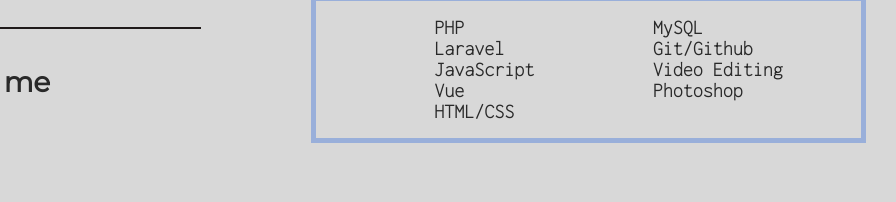
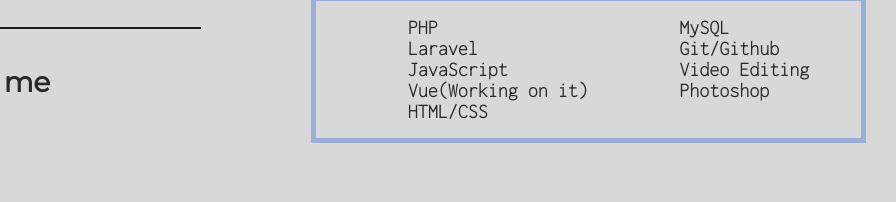
Before and after one commit to charles3399/portfolio, a plain HTML site: page index.html in a window 1280 px wide. Shown: the part 783-985 px from the top of the page, 384-1280 px from the left. Drawn offline with Linux system fonts and the light colour scheme.

Commit message:
Text change

```diff
--- a/index.html
+++ b/index.html
@@ -107,7 +107,7 @@
                         <li>PHP</li>
                         <li>Laravel</li>
                         <li>JavaScript</li>
-                        <li>Vue</li>
+                        <li>Vue(Working on it)</li>
                         <li>HTML/CSS</li>
                     </ul>
                     <ul>
```
